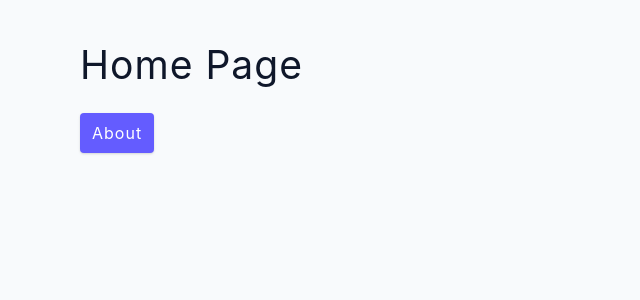
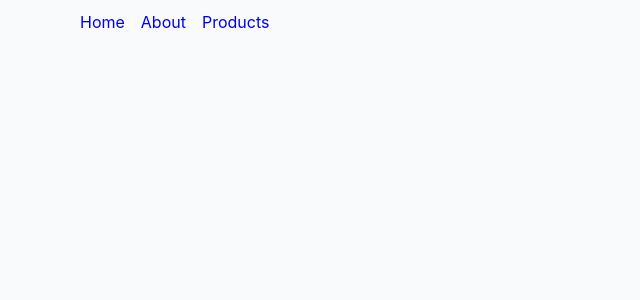
Before and after one commit to nbtruman/react-router-6-tutorial-FreeCodeCamp, a React (Create React App) app: page / in a window 1280 px wide. Shown: the top 300 px of the page, without its empty margins (0-640 px from the left). Built offline with nearby package versions, Linux system fonts and the light colour scheme.

Commit message:
add navbar and outlet

```diff
--- a/src/App.js
+++ b/src/App.js
@@ -8,10 +8,11 @@
   return(
     <BrowserRouter>
       <Routes>
-        <Route path="/" element={<Home />} />
-        <Route path="about" element={<About />} />
-        <Route path="products" element={<Products />} />
-        <Route path="*" element={<Error />}/>
+        <Route path="/" element={<Home />} >
+          <Route path="about" element={<About />} />
+          <Route path="products" element={<Products />} />
+          <Route path="*" element={<Error />}/>
+        </Route>
       </Routes>
     </BrowserRouter>
   )
--- /dev/null
+++ b/src/components/NavBar.js
@@ -0,0 +1,13 @@
+import { Link } from "react-router-dom"
+
+const NavBar = () => {
+    return(
+        <nav className="navbar">
+            <Link to="/">Home</Link>
+            <Link to="/about">About</Link>
+            <Link to="/products">Products</Link>
+        </nav>
+    )
+}
+
+export default NavBar
--- a/src/pages/Home.js
+++ b/src/pages/Home.js
@@ -1,13 +1,15 @@
-import { Link } from "react-router-dom";
+import { Link, Outlet } from "react-router-dom";
+import NavBar from "../components/NavBar";
 
 const Home = () => {
   return (
-    <section className='section'>
-      <h2>Home Page</h2>
-      <Link to="/about" className="btn">
-        About
-      </Link>
-    </section>
+    <>
+      <NavBar />
+
+      <section className='section'>
+        <Outlet />
+      </section>
+    </>
   );
 };
 export default Home;
```
